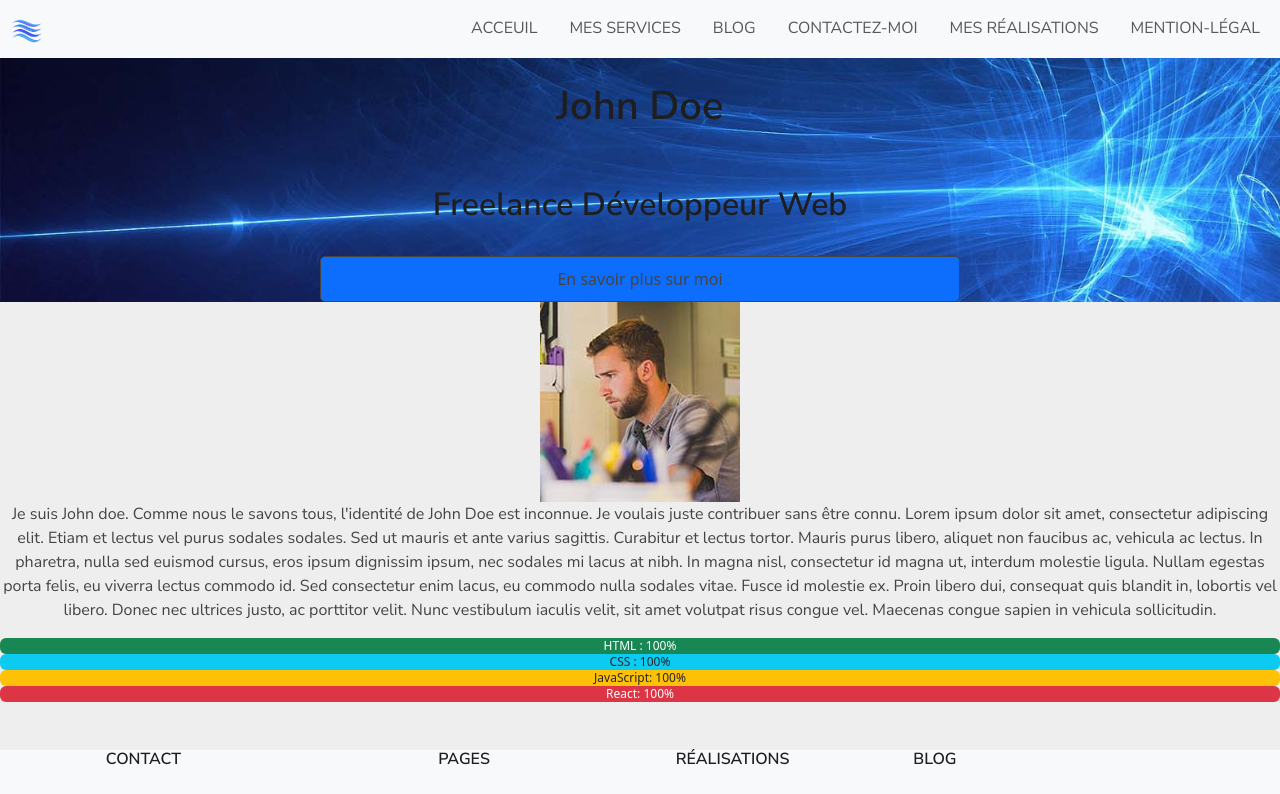
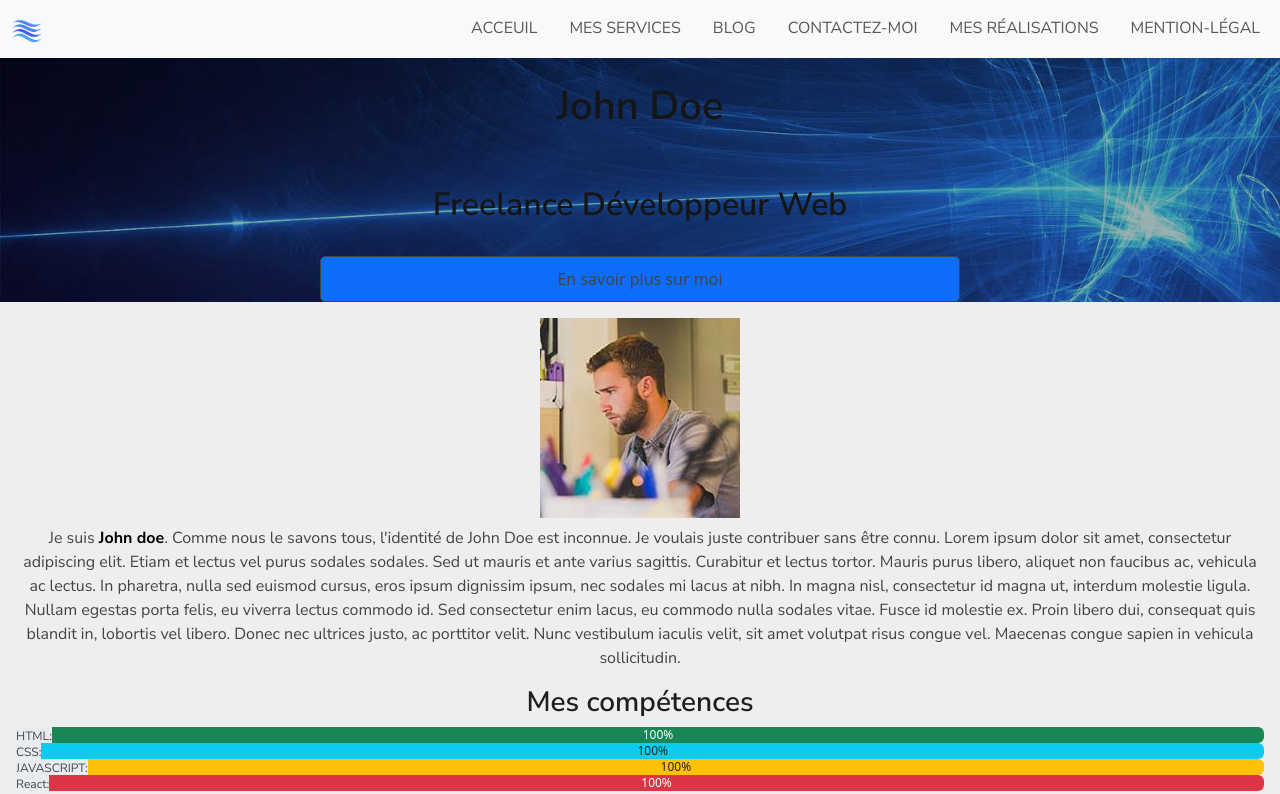
Before and after one commit to Drocinera/cv-react-js, a React (Create React App) app: page / in a window 1280 px wide. Shown: the top 794 px of the page. Built offline with nearby package versions, Linux system fonts and the light colour scheme.

Commit message:
Home terminé

```diff
--- a/src/Style.css
+++ b/src/Style.css
@@ -14,6 +14,10 @@ h1,h2,h3,h4,h5,h6 {
 	font-weight: 600;
 }
 
+strong {
+	color:#000000;
+}
+
 a {
     text-decoration: none;
 }
@@ -27,9 +31,14 @@ a {
 
 /*-- Home --*/
 
-.home-container {
+.home-container::before {
 	background-color: rgba(0,0,0,0.3) ;
-
+	position:absolute;
+	left:0;
+	right:0;
+	top:0;
+	bottom:0;
+	content:"";
 }
 
 /*Ecran large*/
@@ -37,6 +46,7 @@ a {
 	.home-container {
 		background-image: url("/public/images/banner.jpg");
 		background-size : cover;
+		position:relative;
 	}
 }
 
@@ -45,6 +55,7 @@ a {
 		.home-container {
 			background-image: url("/public/images/banner-tablette.jpg");
 			background-size : cover;
+			position:relative;
 		}
 	}
 
@@ -53,6 +64,7 @@ a {
 		.home-container {
 			background-image: url("/public/images/banner-mobile.jpg");
 			background-size : cover;
+			position:relative;
 		}
 	}
 
@@ -65,4 +77,16 @@ a {
 	text-align: center;
 	color:#444;
 	background-color: #0d6efd;
+	z-index: 5;
 }
+
+.About {
+	margin-left: 1em;
+	margin-right: 1em;
+}
+
+
+.progressBar {
+	padding-left: 1em;
+	padding-right: 1em;
+}
--- a/src/components/Home.jsx
+++ b/src/components/Home.jsx
@@ -11,11 +11,11 @@ const Home = () => {
                     <a href="#aPropos" className="buttonLink">En savoir plus sur moi</a>
                   </div>
               </div>
-               <section id="aPropos">
+               <section id="aPropos" className="mb-3 mt-3">
                     <div className="text-center">
-                      <img src="/images/about.jpg" alt="Photo de John Doe" />
-                        <p>
-                          Je suis John doe. Comme nous le savons tous, l'identité de John Doe est inconnue. Je voulais juste contribuer sans être connu.
+                      <img src="/images/about.jpg" alt="Photo de John Doe" className="pb-2"/>
+                        <p className="About">
+                          Je suis <strong>John doe</strong>. Comme nous le savons tous, l'identité de John Doe est inconnue. Je voulais juste contribuer sans être connu.
                           Lorem ipsum dolor sit amet, consectetur adipiscing elit. Etiam et lectus vel purus sodales sodales. Sed ut mauris et ante varius sagittis. Curabitur et lectus tortor.
                           Mauris purus libero, aliquet non faucibus ac, vehicula ac lectus. In pharetra, nulla sed euismod cursus, eros ipsum dignissim ipsum, nec sodales mi lacus at nibh.
                           In magna nisl, consectetur id magna ut, interdum molestie ligula.
@@ -24,20 +24,24 @@ const Home = () => {
                            Nunc vestibulum iaculis velit, sit amet volutpat risus congue vel. Maecenas congue sapien in vehicula sollicitudin.
                         </p>
                         <div className="progressBar">
-                          <div class="progress" role="progressbar" aria-label="Success example" aria-valuenow="25" aria-valuemin="0" aria-valuemax="100">
-                            <div class="progress-bar bg-success" style={{width:"100%"}}>HTML : 100%</div>
-                          </div>
-                          <div class="progress" role="progressbar" aria-label="Info example" aria-valuenow="50" aria-valuemin="0" aria-valuemax="100">
-                            <div class="progress-bar bg-info text-dark" style={{width:"100%"}}>CSS : 100%</div>
-                          </div>
-                          <div class="progress" role="progressbar" aria-label="Warning example" aria-valuenow="75" aria-valuemin="0" aria-valuemax="100">
-                            <div class="progress-bar bg-warning text-dark" style={{width:"100%"}}>JavaScript: 100%</div>
-                          </div>
-                          <div class="progress" role="progressbar" aria-label="Danger example" aria-valuenow="100" aria-valuemin="0" aria-valuemax="100">
-                            <div class="progress-bar bg-danger" style={{width:"100%"}}>React: 100%</div>
-                          </div>
-
-                        </div>
+                          <h3 className="text-center">Mes compétences</h3>
+                            <div className="progress" role="progressbar" aria-label="Success example" aria-valuenow="100" aria-valuemin="0" aria-valuemax="100">
+                              <p className="text-uppercase">HTML:</p>
+                              <div className="progress-bar bg-success" style={{width:"100%"}}>100%</div>
+                            </div>
+                              <div className="progress" role="progressbar" aria-label="Info example" aria-valuenow="100" aria-valuemin="0" aria-valuemax="100">
+                              <p className="text-uppercase">CSS:</p>
+                              <div className="progress-bar bg-info text-dark" style={{width:"100%"}}>100%</div>
+                            </div>
+                              <div className="progress" role="progressbar" aria-label="Warning example" aria-valuenow="100" aria-valuemin="0" aria-valuemax="100">
+                              <p className="text-uppercase">JavaScript:</p>
+                              <div className="progress-bar bg-warning text-dark" style={{width:"100%"}}>100%</div>
+                            </div>
+                              <div className="progress" role="progressbar" aria-label="Danger example" aria-valuenow="100" aria-valuemin="0" aria-valuemax="100">
+                              <p className="">React:</p>
+                              <div className="progress-bar bg-danger" style={{width:"100%"}}>100%</div>
+                            </div>
+                      </div>
                     </div>
                   </section>
                 </div>
@@ -46,11 +50,3 @@ const Home = () => {
           };
 
     export default Home;
-/*Une image de fond en pleine page, des balises <h1> et <h2>, un bouton « En savoir
-plus » avec un lien vers la section « À propos ». Au-dessus de l’image d’arrière-plan doit
-se superposer un fond de couleur noire, avec une transparence de 0.3.
-Page 4 sur 6
-● Une section « À propos » avec une présentation de John Doe, sa photo et ses
-compétences affichées sous forme de progress bars Bootstrap.*/
-
-/*Rajouter des mots devant les barre de progression, gerer la tranparance et mettre fond pour section*/
```
